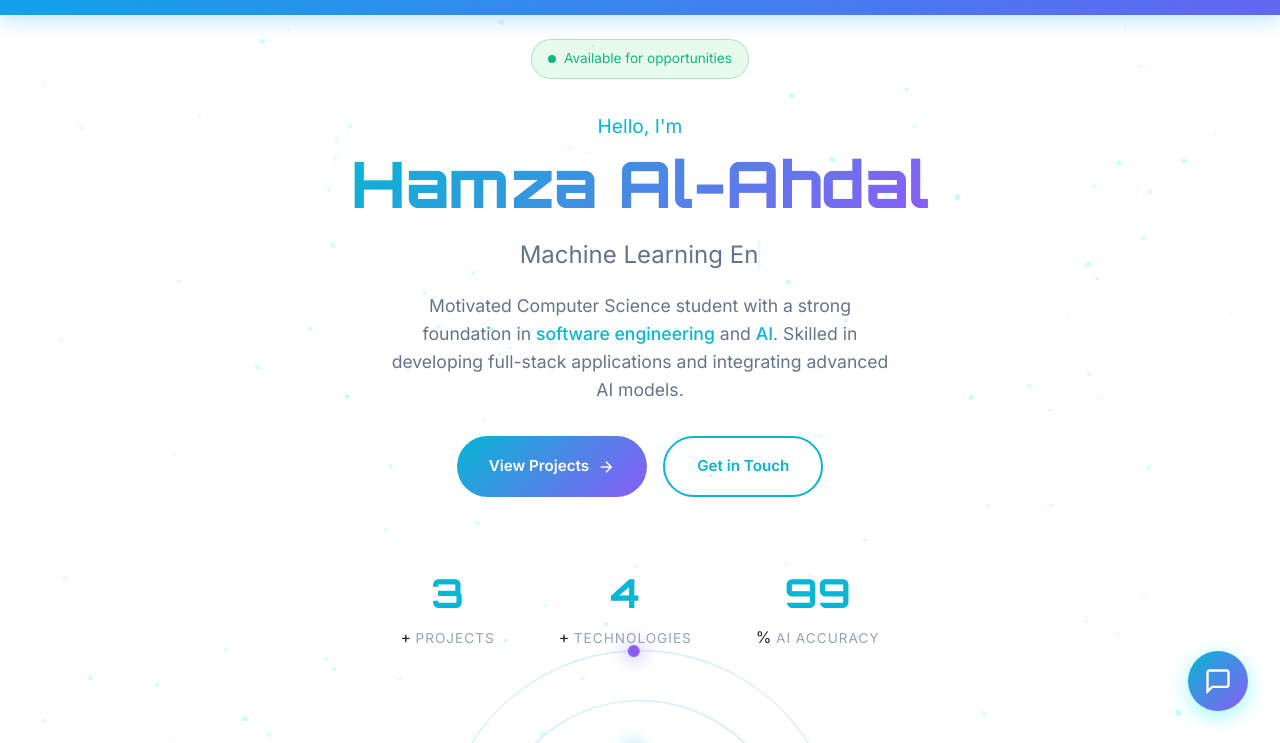
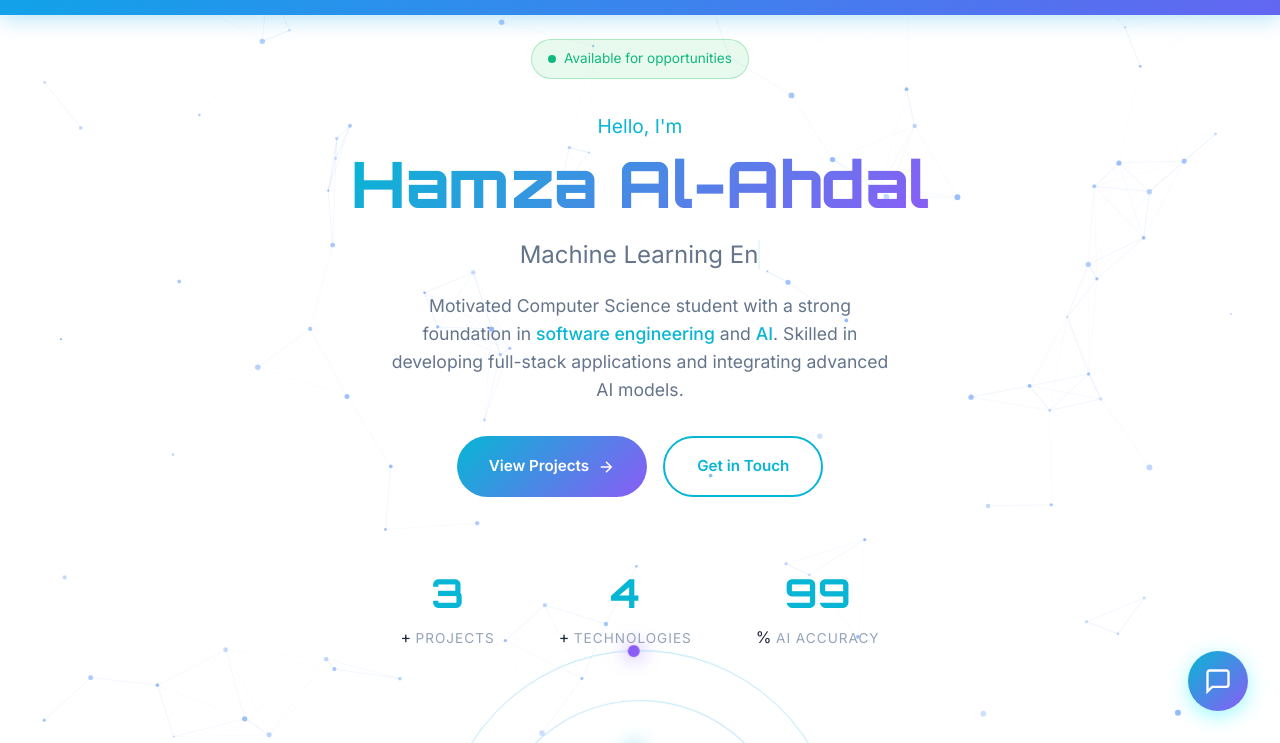
Before and after one commit to hamzax180/portfolio, a website: page frontend/frontend.html in a window 1280 px wide. Both pictures are taken after a click on the button 1188 px from the left and 36 px from the top of the page. Shown: the part 57-800 px from the top of the page. Drawn offline with Linux system fonts and the light colour scheme.

Commit message:
Feature: Enhanced particles for light mode - blue color and better visibility

```diff
--- a/frontend/functions.js
+++ b/frontend/functions.js
@@ -10,9 +10,12 @@ class ParticleSystem {
         this.particles = [];
         this.mouse = { x: null, y: null, radius: 150 };
 
+        // Get colors based on theme
+        this.updateColors();
+
         this.config = {
             count: window.innerWidth < 768 ? 50 : 100,
-            color: { r: 0, g: 240, b: 255 },
+            color: this.particleColor,
             minSize: 1,
             maxSize: 3,
             speed: 0.5,
@@ -20,6 +23,39 @@ class ParticleSystem {
         };
 
         this.init();
+
+        // Listen for theme changes
+        this.observeTheme();
+    }
+
+    updateColors() {
+        const isLightMode = document.documentElement.getAttribute('data-theme') === 'light';
+        if (isLightMode) {
+            // Blue particles for light mode - more visible
+            this.particleColor = { r: 59, g: 130, b: 246 };
+            this.lineColor = 'rgba(59, 130, 246,';
+        } else {
+            // Cyan particles for dark mode
+            this.particleColor = { r: 0, g: 240, b: 255 };
+            this.lineColor = 'rgba(0, 240, 255,';
+        }
+    }
+
+    observeTheme() {
+        // Watch for theme attribute changes
+        const observer = new MutationObserver(() => {
+            this.updateColors();
+            this.config.color = this.particleColor;
+            // Update existing particles
+            this.particles.forEach(p => {
+                p.config.color = this.particleColor;
+            });
+        });
+
+        observer.observe(document.documentElement, {
+            attributes: true,
+            attributeFilter: ['data-theme']
+        });
     }
 
     init() {
@@ -81,7 +117,7 @@ class ParticleSystem {
                 if (distance < this.config.connectDistance) {
                     const opacity = 1 - (distance / this.config.connectDistance);
                     this.ctx.beginPath();
-                    this.ctx.strokeStyle = `rgba(0, 240, 255, ${opacity * 0.3})`;
+                    this.ctx.strokeStyle = `${this.lineColor} ${opacity * 0.4})`;
                     this.ctx.lineWidth = 0.5;
                     this.ctx.moveTo(this.particles[i].x, this.particles[i].y);
                     this.ctx.lineTo(this.particles[j].x, this.particles[j].y);
--- a/frontend/style.css
+++ b/frontend/style.css
@@ -149,7 +149,7 @@
 }
 
 [data-theme="light"] #particles {
-    opacity: 0.3;
+    opacity: 0.7;
 }
 
 /* === Reset & Base === */
```
